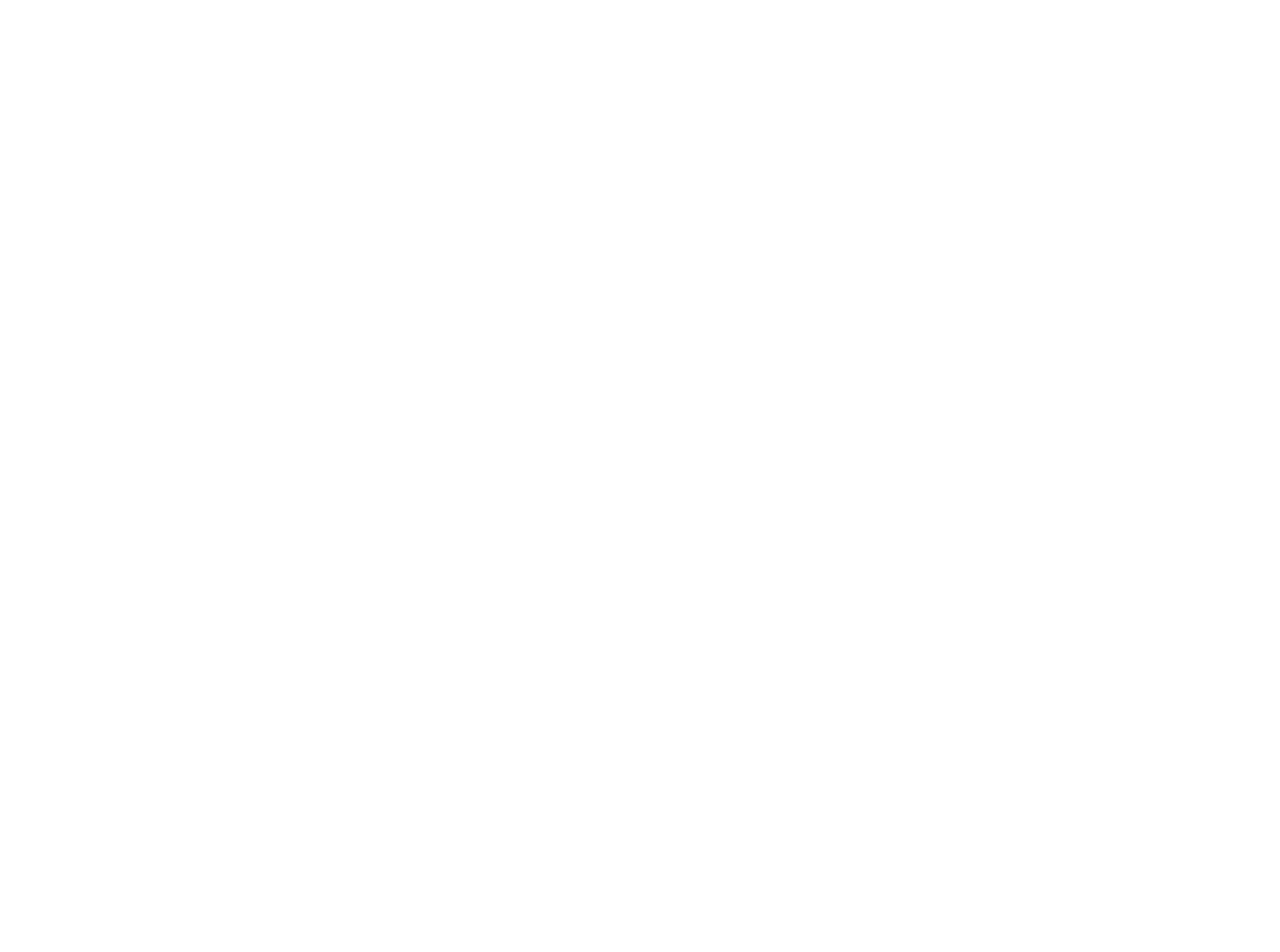
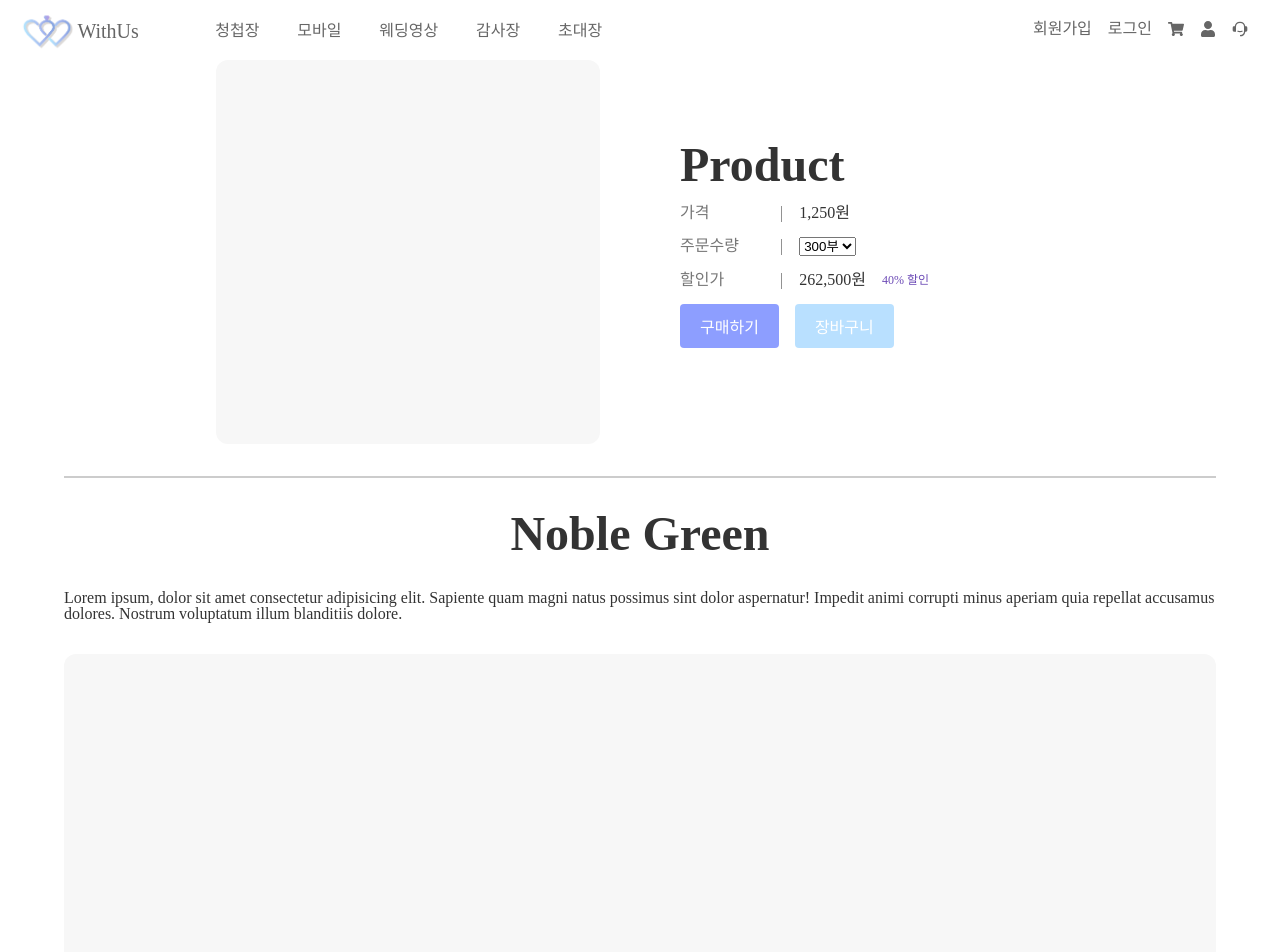
Before and after one commit to Choi-Yuchan/withus_frontend, a React (Create React App) app: page /product/0 in a window 1280 px wide. Before the commit this address had no page. Shown: the top 952 px of the page. Before the commit the page ends 800 px from the top, so only its background shows below. Built offline with nearby package versions, Linux system fonts and the light colour scheme.

Commit message:
add an eslint rule to ignore prop-types, install axios, create a component for button, and working for making a product detail page

```diff
--- a/package.json
+++ b/package.json
@@ -7,6 +7,7 @@
     "@testing-library/jest-dom": "^5.17.0",
     "@testing-library/react": "^13.4.0",
     "@testing-library/user-event": "^13.5.0",
+    "axios": "^1.5.0",
     "eslint-plugin-react": "^7.33.2",
     "react": "^18.2.0",
     "react-alice-carousel": "^2.7.1",
--- a/src/App.js
+++ b/src/App.js
@@ -1,12 +1,14 @@
 import { Route, Routes } from "react-router-dom";
 import Home from "./page/Home";
 import LogIn from "./page/LogIn";
+import ProductDetail from "./page/ProductDetail";
 function App() {
   return (
     <div className="App">
       <Routes>
         <Route path="/login" element={<LogIn />}></Route>
         <Route path="/" element={<Home />}></Route>
+        <Route path="/product/:id" element={<ProductDetail />}></Route>
       </Routes>
     </div>
   );
--- /dev/null
+++ b/src/components/Button.jsx
@@ -0,0 +1,17 @@
+import { styled } from "styled-components";
+
+const StyledButton = styled.button`
+  background-color: ${({ $type }) => ($type == "cart" ? "#b9e0ff" : "#8d9eff")};
+  color: #fff;
+  padding: 10px 20px;
+  font-size: 16px;
+  border: none;
+  border-radius: 4px;
+  cursor: pointer;
+`;
+
+const Button = ({ title, type = "default" }) => {
+  return <StyledButton $type={type}>{title}</StyledButton>;
+};
+
+export default Button;
--- a/src/page/Home.jsx
+++ b/src/page/Home.jsx
@@ -17,6 +17,7 @@
           <ProductList>
             {productlists.map((product, index) => (
               <li key={index}>
+                <a href={`/product/${index}`}>
                   <ProductImage></ProductImage>
                   <ProductDesc>
                     <h4>Product{product}</h4>
@@ -28,6 +29,7 @@
                       <span>300부</span>
                     </span>
                   </ProductDesc>
+                </a>
               </li>
             ))}
           </ProductList>
--- /dev/null
+++ b/src/page/ProductDetail.jsx
@@ -0,0 +1,153 @@
+// eslint-disable-next-line no-unused-vars
+import { styled } from "styled-components";
+import { Header } from "../components/Header";
+import { Footer } from "../components/Footer";
+import Button from "../components/Button";
+// import axios from "axios";
+// import { useEffect } from "react";
+
+export default function ProductDetail() {
+  // useEffect(() => {
+  //   fetchData();
+  // }, []);
+  // const fetchData = async () => {
+  //   try {
+  //     const response = await axios.get(
+  //       "https://jsonplaceholder.typicode.com/todos/1"
+  //     );
+  //     console.log(response.data);
+  //   } catch (error) {
+  //     console.error(error);
+  //   }
+  // };
+  return (
+    <div className="main-font-color">
+      <Header />
+      <DetailMain>
+        <ProductInfoSection>
+          <div>
+            <ProductImage />
+          </div>
+          <ProductInfo>
+            <div>Product</div>
+            <div>
+              <ProductInfoTag>가격</ProductInfoTag>
+              <Partition>|</Partition>
+              <span>1,250원</span>
+            </div>
+            <div>
+              <ProductInfoTag>주문수량</ProductInfoTag>
+              <Partition>|</Partition>
+              <select name="quantity" id="quantity-select">
+                <option value="300부">300부</option>
+                <option value="200부">200부</option>
+                <option value="100부">100부</option>
+              </select>
+            </div>
+            <div>
+              <ProductInfoTag>할인가</ProductInfoTag>
+              <Partition>|</Partition>
+              <span>262,500원</span>
+              <SaleTag className="sub-color-01">40% 할인</SaleTag>
+            </div>
+            <ButtonBox>
+              <Button title={"구매하기"} />
+              <Button title={"장바구니"} type={"cart"} />
+            </ButtonBox>
+          </ProductInfo>
+        </ProductInfoSection>
+        <ProductDetailSection>
+          <h2>Noble Green</h2>
+          <p>
+            Lorem ipsum, dolor sit amet consectetur adipisicing elit. Sapiente
+            quam magni natus possimus sint dolor aspernatur! Impedit animi
+            corrupti minus aperiam quia repellat accusamus dolores. Nostrum
+            voluptatum illum blanditiis dolore.
+          </p>
+          <ProductDetailImage />
+        </ProductDetailSection>
+      </DetailMain>
+      <Footer />
+    </div>
+  );
+}
+const ProductDetailSection = styled.section`
+  display: flex;
+  flex-direction: column;
+  align-items: center;
+  justify-content: space-around;
+  padding-block: 2rem;
+
+  h2 {
+    font-weight: 600;
+    font-size: 3rem;
+    margin-bottom: 2rem;
+  }
+  p {
+    margin-bottom: 2rem;
+  }
+`;
+const ButtonBox = styled.div`
+  width: 100%;
+  button:first-of-type {
+    margin-right: 1rem;
+  }
+`;
+
+const ProductInfo = styled.div`
+  padding-block: 1rem;
+  width: 30vw;
+  div {
+    display: flex;
+    align-items: center;
+  }
+  div:not(last-of-type) {
+    margin-bottom: 1rem;
+  }
+  div:first-of-type {
+    font-weight: 600;
+    font-size: 3rem;
+  }
+`;
+const SaleTag = styled.span`
+  margin-left: 1rem;
+  font-size: 0.75rem;
+`;
+const Partition = styled.p`
+  color: #777;
+  margin-right: 1rem;
+`;
+const ProductInfoTag = styled.span`
+  color: #777;
+  width: 100px;
+`;
+const ProductInfoSection = styled.section`
+  display: flex;
+  align-items: center;
+  justify-content: center;
+  padding-bottom: 2rem;
+  border-bottom: 2px solid #ccc;
+`;
+const DetailMain = styled.main`
+  display: flex;
+  flex-direction: column;
+  padding-top: 60px;
+  padding-inline: 5%;
+
+  section {
+    width: 100%;
+  }
+`;
+const ProductImage = styled.div`
+  width: 30vw;
+  aspect-ratio: 1/1;
+  border-radius: 12px;
+  background-color: #f7f7f7;
+  margin-right: 5rem;
+`;
+const ProductDetailImage = styled.div`
+  width: 100%;
+  aspect-ratio: 2/1;
+  border-radius: 12px;
+  background-color: #f7f7f7;
+`;
--- a/src/styles/reset.css
+++ b/src/styles/reset.css
@@ -127,3 +127,7 @@
   border-collapse: collapse;
   border-spacing: 0;
 }
+a {
+  text-decoration: none;
+  color: #333;
+}
```
Also changed, not shown: .eslintrc.js, 1 other file (tests, documents, lock files or other folders). Lines whose indentation alone changed are shown as unchanged.
